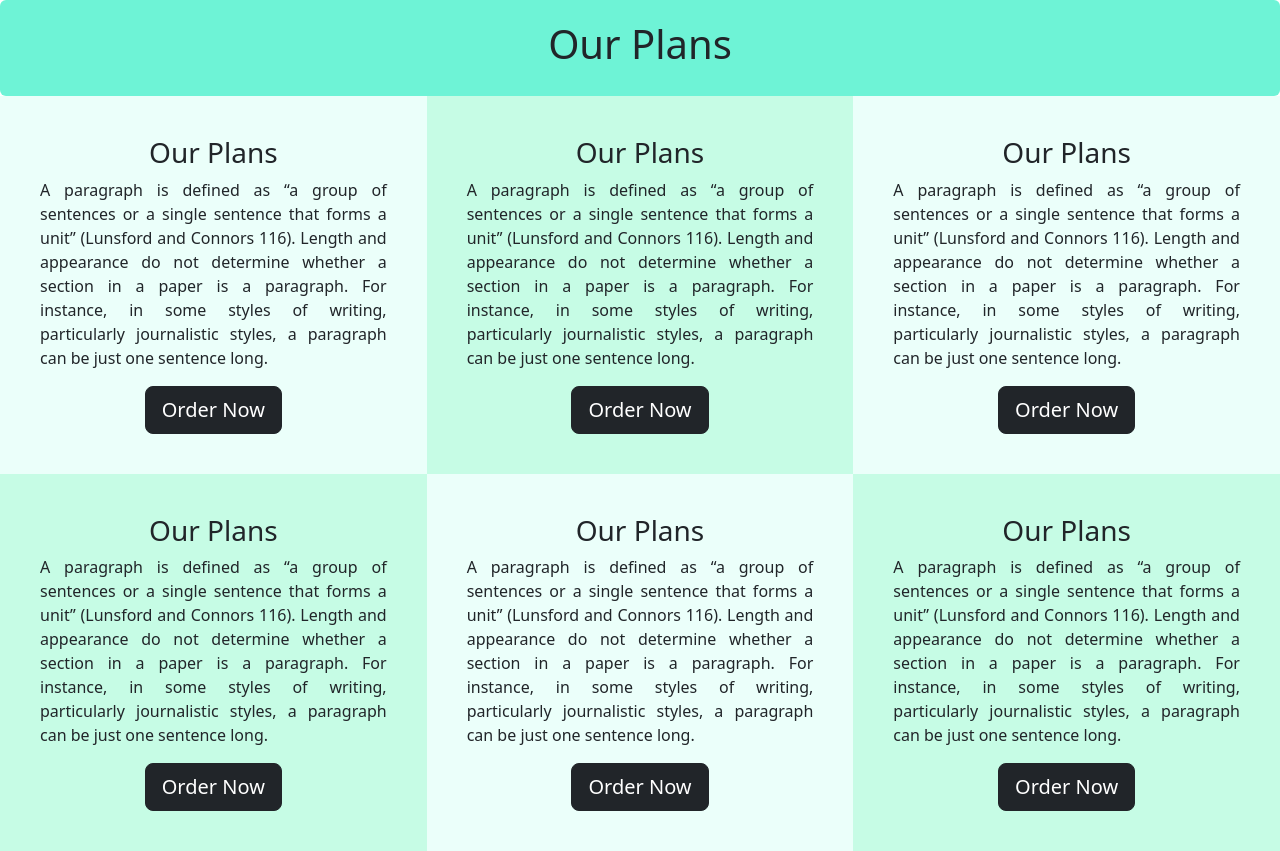
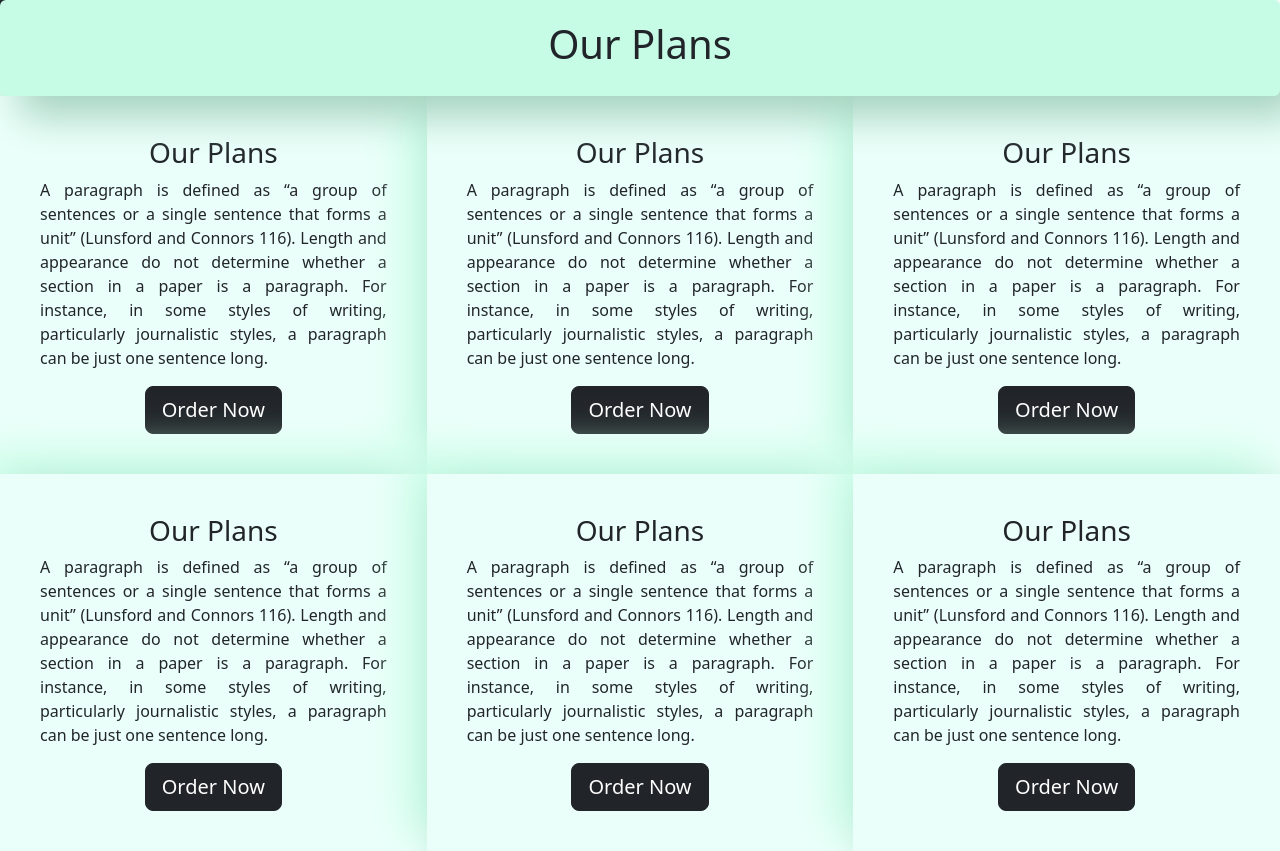
Before and after one commit to DiyRex/TourLance, a PHP site: page /Home.html in a window 1280 px wide. Run offline with PHP 8.4, Linux system fonts and the light colour scheme.

Commit message:
Update style.css

```diff
--- a/styles/style.css
+++ b/styles/style.css
@@ -30,21 +30,22 @@
     text-align: center;
     border: none;
     padding: 20px;
-    background-color: var(--green);
+    background: var(--light-green);
+    box-shadow:  20px 20px 40px #a4d1be,
+             -20px -20px;
 }
 .plans .cont{
     padding: 40px;
-    background-color: var(--white);
-}
-.plans .cont-active{
-    background-color: var(--light-green) ;
+    border-radius: 0px;
+background: var(--white);
+box-shadow:  20px 20px 40px #a4d1be,
+             -20px -20px 40px var(--light-green);
 }
 .plans .cont:hover{
-    background-color: var(--light-green) ;
     border-radius: 0px;
-background: #C6FCE5;
+background: var(--light-green);
 box-shadow: inset 20px 20px 34px #9ecab7,
-            inset -20px -20px 34px #eeffff;
+            inset -20px -20px 34px var(--light-green);
 }
 
 .plans .cont p{
```
